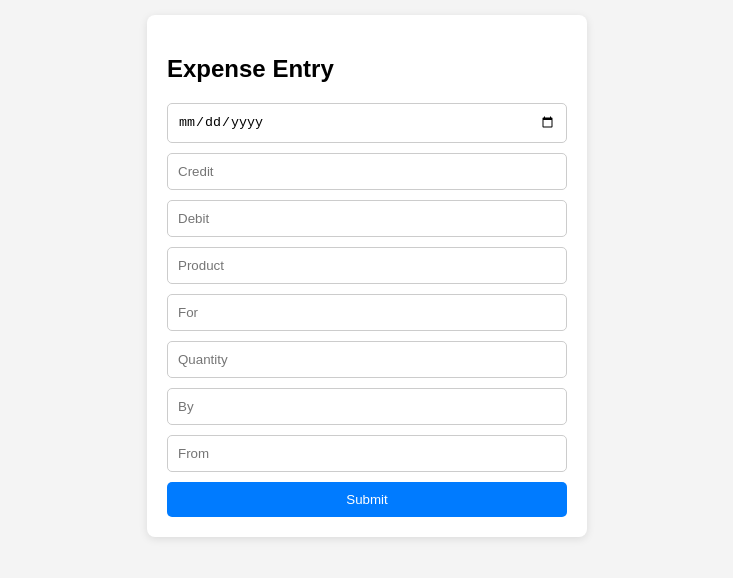
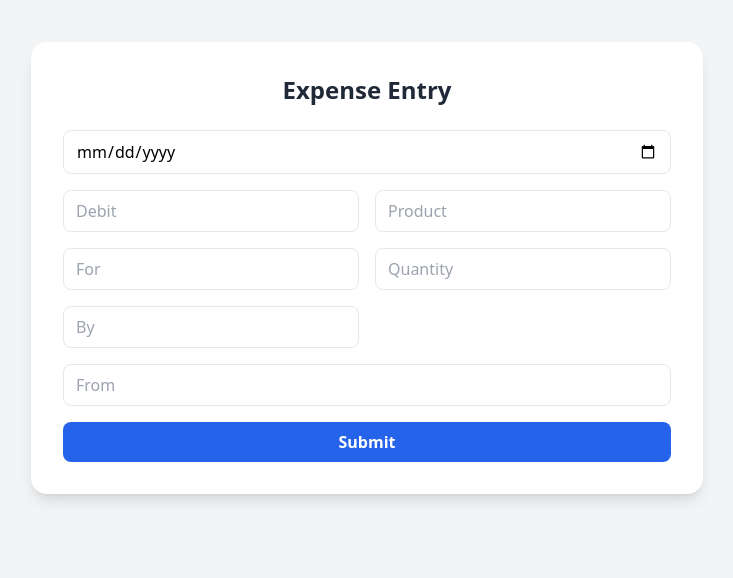
Before and after one commit to GillJordan/Home-expense, a website: page index.html in a window 1280 px wide. Shown: the part 132-710 px from the top of the page, without its empty margins (273-1006 px from the left). Drawn offline with nearby package versions, Linux system fonts and the light colour scheme.

Commit message:
Update index.html

```diff
--- a/index.html
+++ b/index.html
@@ -3,24 +3,28 @@
 <head>
   <meta charset="UTF-8">
   <meta name="viewport" content="width=device-width, initial-scale=1.0">
-  <title>Expense Tracker</title>
-  <link rel="stylesheet" href="style.css">
+  <title>Expense Entry</title>
+  <script src="https://cdn.tailwindcss.com"></script>
 </head>
-<body>
-  <div class="container">
-    <h2>Expense Entry</h2>
-    <form id="dataForm">
-      <input type="date" name="date" required>
-      <input type="text" name="credit" placeholder="Credit">
-      <input type="text" name="debit" placeholder="Debit">
-      <input type="text" name="product" placeholder="Product">
-      <input type="text" name="for" placeholder="For">
-      <input type="text" name="quantity" placeholder="Quantity">
-      <input type="text" name="by" placeholder="By">
-      <input type="text" name="from" placeholder="From">
-      <button type="submit">Submit</button>
+<body class="bg-gray-100 flex items-center justify-center min-h-screen">
+  <div class="bg-white shadow-lg rounded-2xl p-8 w-full max-w-2xl">
+    <h2 class="text-2xl font-bold text-gray-800 mb-6 text-center">Expense Entry</h2>
+
+    <form id="dataForm" class="grid grid-cols-2 gap-4">
+      <input type="date" name="date" required class="px-3 py-2 border rounded-lg col-span-2">
+      <input type="text" name="debit" placeholder="Debit" required class="px-3 py-2 border rounded-lg">
+      <input type="text" name="product" placeholder="Product" required class="px-3 py-2 border rounded-lg">
+      <input type="text" name="for" placeholder="For" required class="px-3 py-2 border rounded-lg">
+      <input type="text" name="quantity" placeholder="Quantity" class="px-3 py-2 border rounded-lg">
+      <input type="text" name="by" placeholder="By" class="px-3 py-2 border rounded-lg">
+      <input type="text" name="from" placeholder="From" class="px-3 py-2 border rounded-lg col-span-2">
+
+      <button type="submit" class="col-span-2 bg-blue-600 text-white py-2 rounded-lg font-semibold hover:bg-blue-700 transition">
+        Submit
+      </button>
     </form>
   </div>
+
   <script src="script.js"></script>
 </body>
 </html>
```
